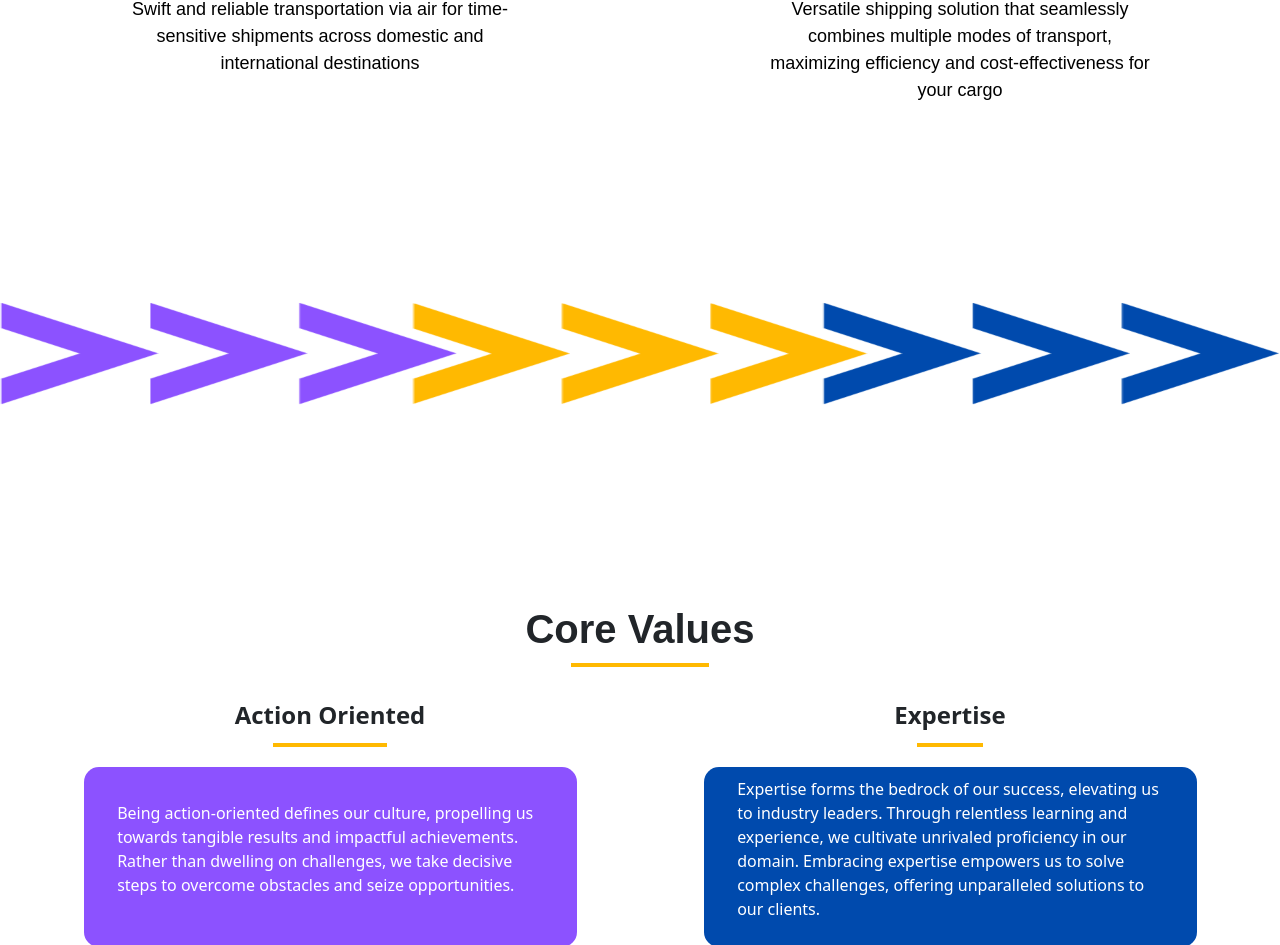
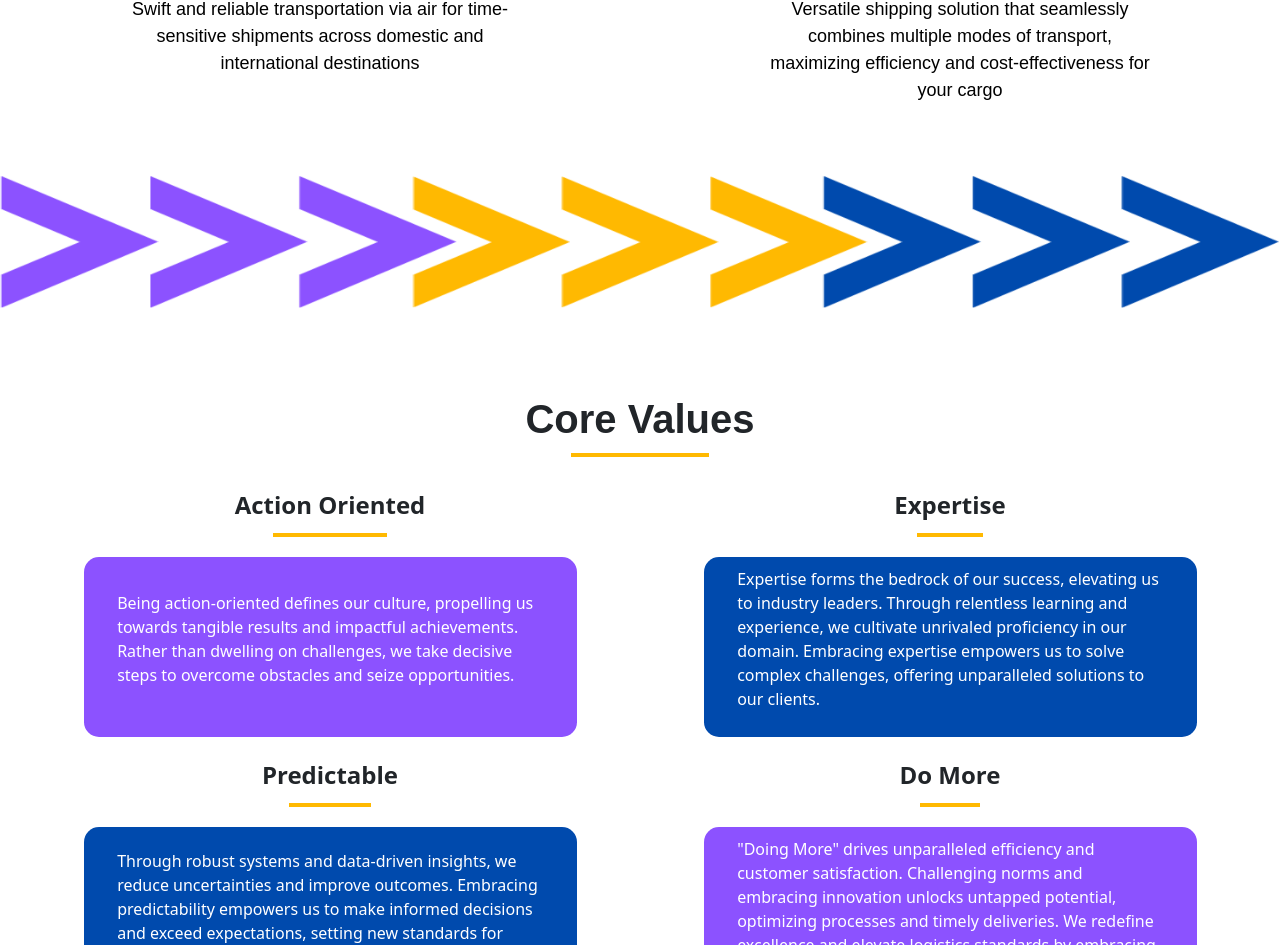
Before and after one commit to Moshahrani/A2BLink, a React (Create React App) app in the folder logistics/: page / in a window 1280 px wide. Shown: the part 2072-3017 px from the top of the page. Built offline with nearby package versions, Linux system fonts and the light colour scheme.

Commit message:
image with cropping added to remove whitespace and dimension for image updated for proper rendering between components

```diff
--- a/logistics/src/css/Home.css
+++ b/logistics/src/css/Home.css
@@ -31,7 +31,9 @@
 
 .arrows {
   width: 100%;
-  height: 400px;
+  height: 150px;
+  margin-top: 20px;
+  margin-bottom: 20px;
 }
 
 /* animations  */
```
Also changed, not shown: logistics/src/assets/CustomArrows.png.
